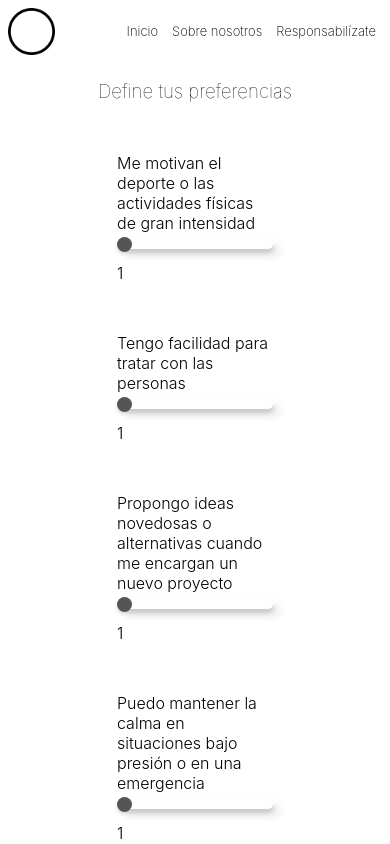
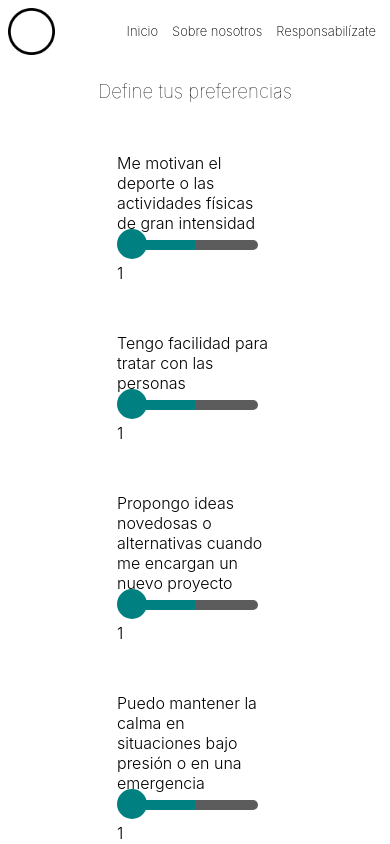
Before and after one commit to Amanrique29/Buscador-voluntariado, a React (Create React App) app: page /test in a window 390 px wide. Both pictures are taken after a click on the button "Continuar". Shown: the top 844 px of the page. Built offline with nearby package versions, Linux system fonts and the light colour scheme.

Commit message:
slidersmal

```diff
--- a/package.json
+++ b/package.json
@@ -6,6 +6,7 @@
     "@testing-library/jest-dom": "^4.2.4",
     "@testing-library/react": "^9.5.0",
     "@testing-library/user-event": "^7.2.1",
+    "jquery": "^3.5.1",
     "react": "^16.13.1",
     "react-dom": "^16.13.1",
     "react-router-dom": "^5.2.0",
--- a/src/DescripcionBuscador.js
+++ b/src/DescripcionBuscador.js
@@ -5,6 +5,7 @@ function DescripcionBuscador({ activity }) {
     let [desplegado, setDesplegado] = useState(false);
     let description = null;
     if (desplegado) {
+        console.log(activity)
         description = (
             <div className="desplegable">
                 <p>{activity.actividad.descripcion}</p>
--- a/src/SliderDibujo.js
+++ b/src/SliderDibujo.js
@@ -1,20 +1,38 @@
 import React, { useState, useEffect } from 'react';
+import $ from 'jquery'
 
 
 function SliderDibujo(props) {
     const [valor, setValor] = useState(1);
+    let barStyle = {background: 'linear-gradient(toright, rgba(255,0,0,1) 0%, rgba(0,255,0,1) 0%)'};
+    // let $slider = $(".sliderPrueba");
+    // let $fill = $(".bar .fill");
+
+    // function setBar() {
+    //     $fill.css("width", $slider.val() + "%");
+    // }
+
+    // $slider.on("input", setBar);
+
+    // setBar();
 
     function handleChange(event) {
         const valorNuevo = event.target.value;
+        let porcentaje = (valorNuevo - 1) * 25;
+        barStyle = {background: `linear-gradient(toright, rgba(255,0,0,1) ${porcentaje}%, rgba(0,255,0,1) ${porcentaje}%)`};
         setValor(valorNuevo);
         props.onChange(props.nombre, valorNuevo);
+
     }
 
     return (
         <>
             <div className="sliderContainer">
                 <p>{props.frase}</p>
+                <div className="slider-container">
+                    <span className="bar"><span className="fill" style={barStyle}></span></span>
                     <input
+
                         className="sliderPrueba"
                         type="range"
                         min={1}
@@ -24,6 +42,7 @@ function SliderDibujo(props) {
                         onChange={handleChange}
                         onMouseUp={handleChange}
                     />
+                </div>
                 <p>{valor}</p>
             </div>
         </>
--- a/src/Test.css
+++ b/src/Test.css
@@ -29,35 +29,73 @@
     margin-top: 40px;
   }
 
-  .sliderPrueba {
+  .slider-container {
+    position: relative;
+  }
+
+  .slider-container .bar {
+position: absolute;
+z-index: 1;
+left: 15px;
+right: 15px;
+top: 7px;
+height: 10px;
+
+border-radius: 5px;
+background-color: #5c5c5c;
+overflow: hidden;
+  }
+
+.slider-container .bar .fill {
+  display: block;
+  width: 50%;
+  height: 100%;
+  background-color: teal;
+}
+
+.slider-container  .sliderPrueba {
+  position: relative;
     -webkit-appearance: none;
     width: 100%;
     height: 10px;
+    margin: 0;
     outline: none;
-    opacity: 0.7;
-    -webkit-transition: 0.2s;
-    transition: opacity 0.2s;
-    transition: 0.4s all ease-out;
-    border-radius: 12px;
-    box-shadow: 0 4px 4px 0 rgba(0, 0, 0, 0.2), 6px 6px 10px 0 rgba(0, 0, 0, 0.19);
+     z-index: 2;
+    background-color: transparent;
   }
 
   .sliderPrueba:hover {
     opacity: 1;
   }
 
-  .sliderPrueba::-webkit-slider-thumb {
+ .slider-container .sliderPrueba::-webkit-slider-thumb {
     -webkit-appearance: none;
-    appearance: none;
-    width: 15px;
-    height: 15px;
-    background: rgb(14, 13, 13);
-
-    border-radius: 50%;
-    transition: 0.4s all ease-out;
-    cursor: pointer
+    width: 30px;
+    height: 30px;
+    background-color: teal;
+    border-top-left-radius: 50%;
+    border-top-right-radius: 50%;
+    border-bottom-left-radius: 50%;
+    border-bottom-right-radius: 50%;
+    transform: rotate(-45deg) translate(0%, 0%);
+    cursor: pointer;
+    outline: none;
+    box-shadow: 0 0 0 0 rgba(255,255,255,0);
+    transition: .3s ease-in-out;
 
   }
 
 
+.slider-container .sliderPrueba:active::-webkit-slider-thumb,
+ .slider-container .sliderPrueba::-webkit-slider-thumb:hover {
+    border-bottom-left-radius: 0;
+    transform: rotate(-45deg) translate(75%, -75%);
+    box-shadow: 0 0 0 10px rgb(131, 60, 60)
+  }
+
+  .slider-container .sliderPrueba:active::-webkit-slider-thumb{
+    box-shadow: 0 0 0 10px rgb(131, 60, 60)
+  }
+
+
     }
--- a/src/buscador.js
+++ b/src/buscador.js
@@ -43,7 +43,7 @@ function Buscador() {
 
         console.log(filtros)
 
-        fetch('http://localhost:3000/buscador', {
+        fetch('buscador', {
             method: 'POST',
             headers: {
                 "Content-Type": "application/json"
@@ -68,7 +68,7 @@ function Buscador() {
 
     function MostrarFiltros() {
 
-        fetch('http://localhost:3000/cargarTematicas')
+        fetch('cargarTematicas')
             .then(function (respuesta) {
                 return respuesta.json()
             }).then(function (datos) {
@@ -85,7 +85,7 @@ function Buscador() {
 
             });
 
-        fetch('http://localhost:3000/cargarProvincias')
+        fetch('cargarProvincias')
             .then(function (respuesta) {
                 return respuesta.json()
             }).then(function (datos) {
```
Also changed, not shown: 1 other file (tests, documents, lock files or other folders). Lines whose indentation alone changed are shown as unchanged.
